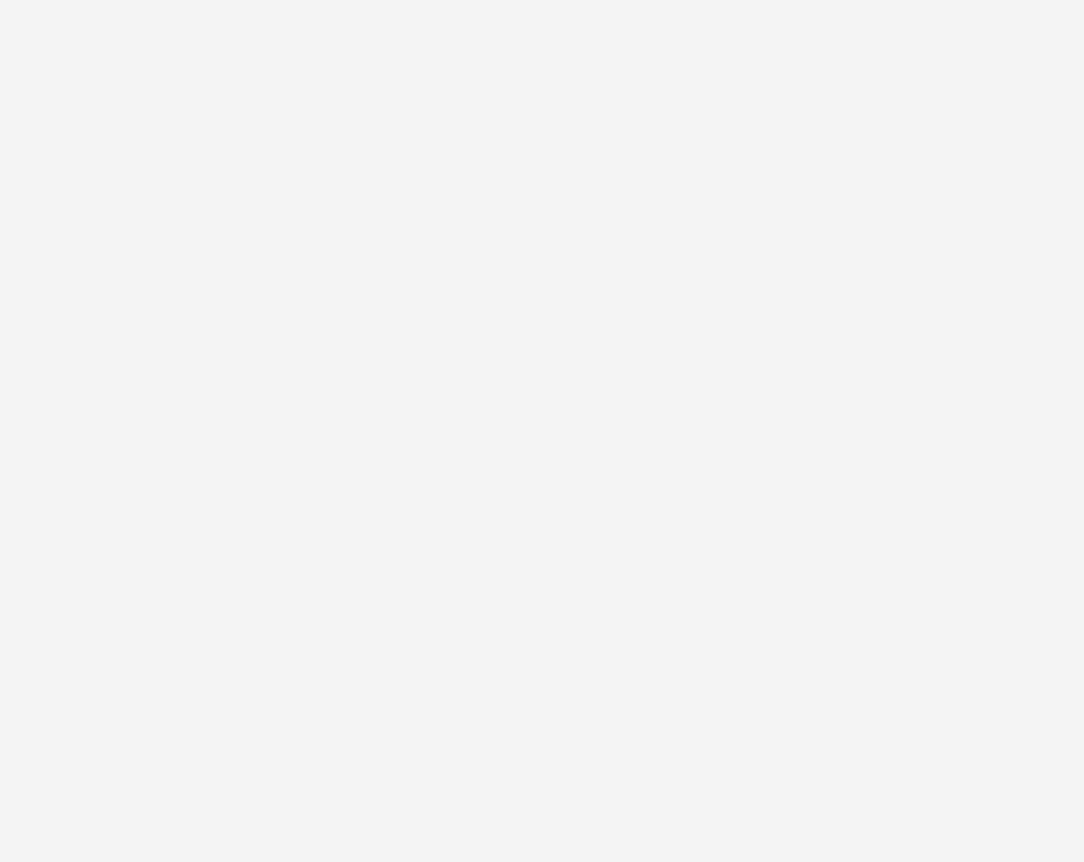
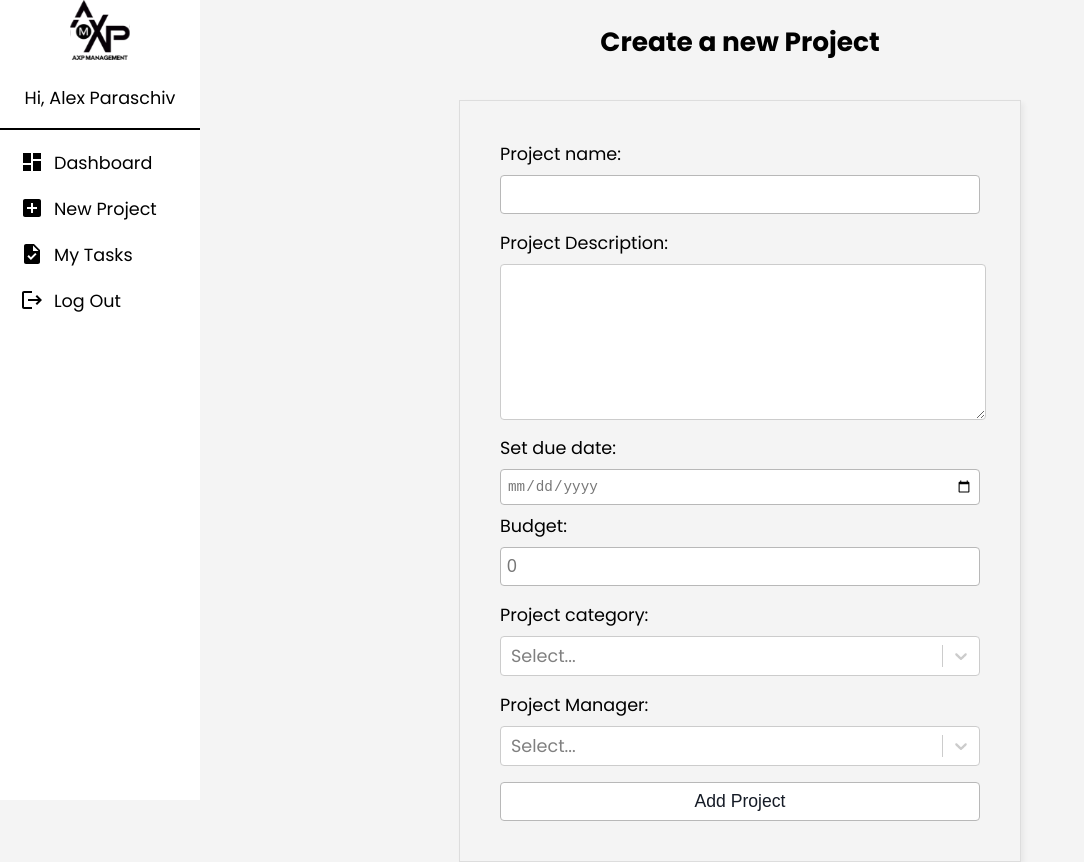
Before and after one commit to alx29/Project-Management-App-FE, a React (Create React App) app: page /create in a window 1280 px wide. Before the commit this address had no page. Shown: the whole page, without its empty margins (0-1084 px from the left). Before the commit the page ends 800 px from the top, so only its background shows below. Built offline with nearby package versions, Linux system fonts and the light colour scheme; no server answers.

Commit message:
finished the create project component

```diff
--- a/src/App.js
+++ b/src/App.js
@@ -2,6 +2,8 @@ import { BrowserRouter, Route, Routes } from 'react-router-dom';
 import Login from './components/Authentication/Login';
 import Signup from './components/Authentication/Signup';
 import Sidebar from './components/Sidebar';
+import CreateProject from './components/Authentication/CreateProject';
+import Create from './components/Authentication/Create';
 
 function App() {
   return (
@@ -10,7 +12,7 @@ function App() {
         <Routes>
           <Route path='/' element={<Login />} />
           <Route path='/signup' element={<Signup />} />
-          <Route path='/sidebar' element={<Sidebar />} />
+          <Route path='/create' element={<Create />} />
         </Routes>
       </BrowserRouter>
     </div>
--- /dev/null
+++ b/src/components/Authentication/Create.js
@@ -0,0 +1,15 @@
+import React from 'react';
+import '../../styles/Create.scss';
+import Sidebar from '../Sidebar';
+import CreateProject from './CreateProject';
+
+function Create() {
+  return (
+    <div className='createContainer'>
+      <Sidebar />
+      <CreateProject />
+    </div>
+  );
+}
+
+export default Create;
--- /dev/null
+++ b/src/components/Authentication/CreateProject.js
@@ -0,0 +1,164 @@
+import { useState, useEffect } from 'react';
+import Select from 'react-select';
+import Sidebar from '../Sidebar';
+import '../../styles/Login.scss';
+import axios from 'axios';
+
+const categories = [
+  { value: 'development', label: 'Development' },
+  { value: 'design', label: 'Design' },
+  { value: 'sales', label: 'Sales' },
+  { value: 'marketing', label: 'Marketing' },
+];
+
+export default function CreateProject() {
+  const [category, setCategory] = useState(null);
+  const [projectManager, setProjectManager] = useState(null);
+  const [options, setOptions] = useState([]);
+  const [formData, setFormData] = useState({
+    name: '',
+    description: '',
+    startDate: new Date(),
+    endDate: new Date(),
+    budget: 0,
+    category: '',
+    projectManager: '',
+  });
+
+  useEffect(() => {
+    fetchData();
+  }, []);
+
+  const fetchData = async () => {
+    try {
+      const jwt =
+        'eyJhbGciOiJIUzI1NiIsInR5cCI6IkpXVCJ9.eyJ1c2VybmFtZSI6ImFsZXgiLCJzdWIiOiI2NDU2MjllMjliMzBlZTdhYzJiM2UxNzEiLCJyb2xlIjoicHJvamVjdF9tYW5hZ2VyIiwiaWF0IjoxNjg2MDg1NjExLCJleHAiOjE2ODYxNzIwMTF9.8hOU0KDEFxh0PIJOZVikksKH_ySIDtj_fYe0rl2TR9A';
+      const response = await axios.get('http://localhost:3000/all_users', {
+        headers: {
+          Authorization: `Bearer ${jwt}`,
+        },
+      });
+
+      const formatedData = response.data.map((pm) => {
+        return {
+          value: pm.username,
+          label: pm.username,
+        };
+      });
+      setOptions(formatedData);
+    } catch (error) {
+      console.log(error);
+    }
+  };
+
+  const handleInputChange = (event) => {
+    const { name, value } = event.target;
+    setFormData((prevData) => ({
+      ...prevData,
+      [name]: value,
+    }));
+    console.log(formData);
+  };
+
+  const handleCategoryChange = (category) => {
+    setCategory(category);
+    console.log(category.value);
+    setFormData((prevData) => ({
+      ...prevData,
+      category: category.value,
+    }));
+  };
+
+  const handleProjectManagerChange = (projectManager) => {
+    setProjectManager(projectManager);
+
+    console.log(projectManager.value);
+    setFormData((prevData) => ({
+      ...prevData,
+      projectManager: projectManager.value,
+    }));
+  };
+
+  const handleSubmit = async (e) => {
+    e.preventDefault();
+    try {
+      const jwt =
+        'eyJhbGciOiJIUzI1NiIsInR5cCI6IkpXVCJ9.eyJ1c2VybmFtZSI6ImFsZXgyOWFuZHJlaSIsInN1YiI6IjY0N2FmMTZjODA4YjAyMDMzZGY1ZjNjYiIsInJvbGUiOiJwcm9qZWN0X21hbmFnZXIiLCJpYXQiOjE2ODYxMjU5MjksImV4cCI6MTY4NjIxMjMyOX0.ilUklprOnDPGJfkrrl-X-_5ACY_TKpOi0Jl7BAIJH_g';
+      const response = await axios.post(
+        'http://localhost:3000/projects/create_project',formData,
+        {
+          headers: {
+            Authorization: `Bearer ${jwt}`,
+          },
+        }
+      );
+      console.log(response.data);
+    } catch (error) {
+      console.log(error);
+    }
+  };
+
+  return (
+    <div className='loginContainer'>
+      <h2 className='page-title'>Create a new Project</h2>
+      <form className='login' onSubmit={handleSubmit}>
+        <label>
+          <div>Project name:</div>
+          <input
+            required
+            type='text'
+            name='name'
+            value={formData.name}
+            onChange={handleInputChange}
+          />
+        </label>
+        <label className='selectMargin'>
+          <div className='divMargin'>Project Description:</div>
+          <textarea
+            className='textarea'
+            required
+            name='description'
+            value={formData.description}
+            onChange={handleInputChange}
+          ></textarea>
+        </label>
+        <label>
+          <div>Set due date:</div>
+          <input
+            required
+            type='date'
+            name='endDate'
+            value={formData.endDate}
+            onChange={handleInputChange}
+          />
+        </label>
+        <label>
+          <div>Budget:</div>
+          <input
+            type='number'
+            name='budget'
+            value={formData.budget}
+            onChange={handleInputChange}
+          ></input>
+        </label>
+        <label className='selectMargin'>
+          <div className='divMargin'>Project category:</div>
+          <Select
+            options={categories}
+            value={category}
+            onChange={handleCategoryChange}
+          />
+        </label>
+        <label className='selectMargin'>
+          <div className='divMargin'>Project Manager:</div>
+          <Select
+            options={options}
+            value={projectManager}
+            onChange={handleProjectManagerChange}
+          />
+        </label>
+        <button className='btn'>Add Project</button>
+      </form>
+    </div>
+  );
+}
--- a/src/components/Authentication/Signup.js
+++ b/src/components/Authentication/Signup.js
@@ -57,6 +57,7 @@ function Signup() {
           ></input>
         </label>
         <label className='selectMargin'>
+          <div className='divMargin'>role:</div>
           <Select
             options={options}
             value={role}
--- a/src/components/Sidebar.js
+++ b/src/components/Sidebar.js
@@ -15,25 +15,25 @@ export default function Sidebar() {
       </div>
       <div className='item'>
         <NavLink exact to='/'>
-          <DashboardIcon />
+          <DashboardIcon className='icon' />
           <span>Dashboard</span>
         </NavLink>
       </div>
       <div className='item'>
         <NavLink to='/createProject'>
-          <AddBoxIcon />
+          <AddBoxIcon className='icon' />
           <span>New Project</span>
         </NavLink>
       </div>
       <div className='item'>
         <NavLink to='/'>
-          <TaskIcon />
+          <TaskIcon className='icon' />
           <span>My Tasks</span>
         </NavLink>
       </div>
       <div className='item'>
         <NavLink to='/'>
-          <LogoutIcon />
+          <LogoutIcon className='icon' />
           <span>Log Out</span>
         </NavLink>
       </div>
--- /dev/null
+++ b/src/styles/Create.scss
@@ -0,0 +1,17 @@
+.createContainer {
+  display: flex;
+  flex: 1 1 0;
+
+  // .sidebar1 {
+  //   background-color: red;
+  //   width: 200px;
+  //   flex: 0 0 auto;
+  // }
+
+  // .content {
+  //   background-color: green;
+  //   display: flex;
+  //   flex: 1;
+  //   position: relative;
+  // }
+}
--- a/src/styles/Login.scss
+++ b/src/styles/Login.scss
@@ -1,6 +1,7 @@
 @import url('https://fonts.googleapis.com/css2?family=Poppins:wght@100;200;300;400;500;600;700;800;900&display=swap');
 
 .loginContainer {
+  flex: 1;
   display: flex;
   flex-direction: column;
   align-items: center;
@@ -14,14 +15,26 @@
     padding: 2.5rem;
     border: 0.063rem solid #ddd;
     box-shadow: 0.188rem 0.188rem 0.313rem rgba(0, 0, 0, 0.05);
-    background: #fff;
 
     @media screen and (min-width: 480px) {
-      width: 22.5rem;
+      width: 30rem;
     }
 
     .selectMargin {
       margin: 0.5rem 0rem;
+
+      .divMargin {
+        margin-bottom: 0.5rem;
+      }
+
+      .textarea {
+        width: 100%;
+        height: 150px;
+        font-size: 16px;
+        border: 1px solid #ccc;
+        border-radius: 4px;
+        resize: vertical;
+      }
     }
 
     input {
--- a/src/styles/Sidebar.scss
+++ b/src/styles/Sidebar.scss
@@ -1,10 +1,11 @@
+@import url('https://fonts.googleapis.com/css2?family=Poppins:wght@100;200;300;400;500;600;700;800;900&display=swap');
+
 .sidebar {
   width: 200px;
-  min-width: 200px;
   background-color: white;
-  min-height: 100vh;
-  box-sizing: border-box;
+  height: 100vh;
   color: black;
+  flex: 0 0 auto;
   display: flex;
   flex-direction: column;
 
@@ -12,6 +13,7 @@
     display: flex;
     flex-direction: column;
     align-items: center;
+    border-bottom: 2px solid black;
   }
 
   .item {
@@ -26,6 +28,7 @@
       display: flex;
       text-decoration: none;
       width: 100%;
+      // color: white;
       color: black;
       box-sizing: border-box;
     }
```
Also changed, not shown: src/components/Authentication/Project.js (added, +9 -0 lines).
